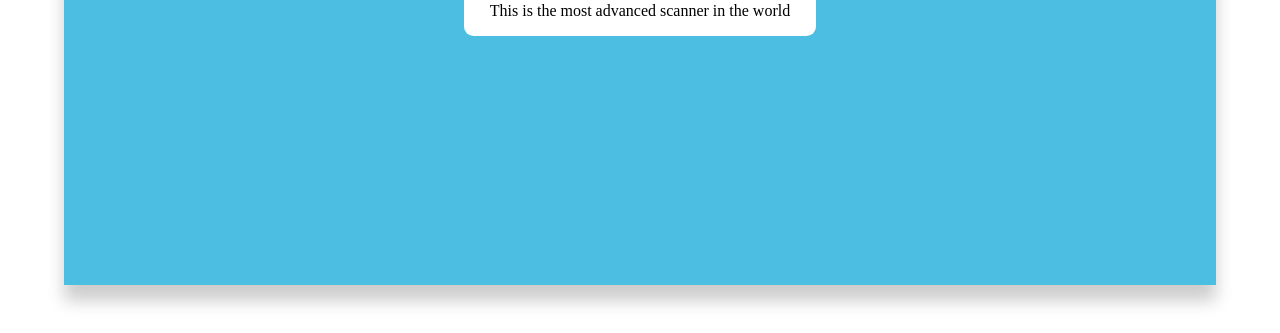
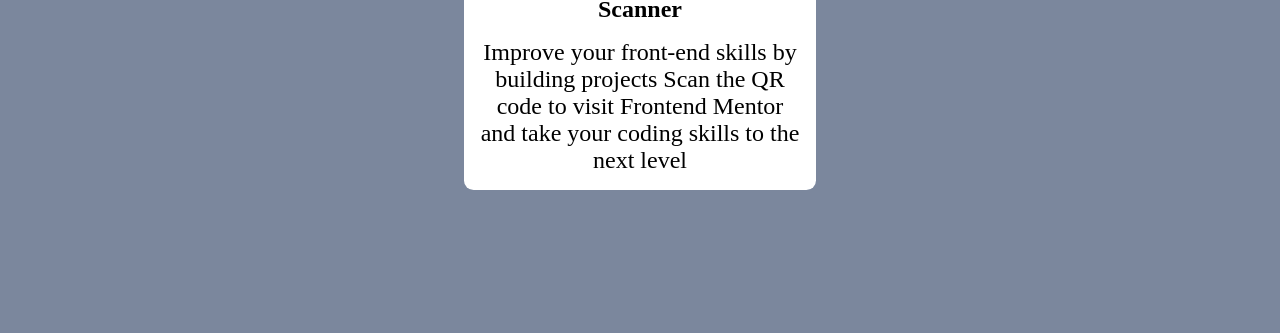
Before and after one commit to QiYuan08/qr-code-component.github.io, a plain HTML site: page index.html in a window 1280 px wide. Shown: the part 467-800 px from the top of the page. Drawn offline with Linux system fonts and the light colour scheme.

Commit message:
Corrected answer

```diff
--- a/index.css
+++ b/index.css
@@ -13,8 +13,9 @@
   padding: 0;
 }
 
-.body {
-    font-size: 62.5%
+body {
+  background-color: hsl(220, 15%, 55%);
+  font-size: 62.5%;
 
   min-height: 100vh;
   display: flex;
@@ -22,33 +23,13 @@
   justify-content: center;
 }
 
-.card-container {
-        display: flex;
-    align-items: center;
-    justify-content: center;
-
-    background-color: rgba(32, 174, 218, 0.8);
-    width: 90vw;
-    height: 90vh;
-    margin: 2rem auto 2rem auto;
-    box-shadow: 0 1rem 1rem rgba(0, 0, 0, 0.2);
-}
-
 .card {
   @media only screen and (max-width: 640px) {
     max-width: 90%;
-
   }
 
   max-width: 20rem;
-    margin-top: 4rem;
-    margin-bottom: auto;
-    margin-left: auto;
-    margin-right: auto;
-    left: 0;
-    right: 0;
-
-    border-radius: .6rem;
+  border-radius: 0.6rem;
   padding: 1rem 1rem;
   display: flex;
   row-gap: 1rem;
@@ -65,9 +46,11 @@
 
 .card-heading {
   text-align: center;
+  font-size: 1.5rem;
   font-weight: 700;
 }
 
 .card-text {
+  font-size: 1.5rem;
   text-align: center;
 }
--- a/index.html
+++ b/index.html
@@ -1,25 +1,43 @@
 <!DOCTYPE html>
 <html lang="en">
   <head>
-  <meta charset="UTF-8">
-  <meta name="viewport" content="width=device-width, initial-scale=1.0"> <!-- displays site properly based on user's device -->
+    <meta charset="UTF-8" />
+    <meta name="viewport" content="width=device-width, initial-scale=1.0" />
+    <!-- displays site properly based on user's device -->
 
-  <link rel="icon" type="image/png" sizes="32x32" href="./images/favicon-32x32.png">
-  <link rel="stylesheet" type="text/css" href="./index.css"  >
+    <link
+      rel="icon"
+      type="image/png"
+      sizes="32x32"
+      href="./images/favicon-32x32.png"
+    />
+    <link rel="stylesheet" type="text/css" href="./index.css" />
     <title>Frontend Mentor | QR code component</title>
 
     <!-- Feel free to remove these styles or customise in your own stylesheet 👍 -->
     <style>
-    .attribution { font-size: 11px; text-align: center; }
-    .attribution a { color: hsl(228, 45%, 44%); }
+      .attribution {
+        font-size: 11px;
+        text-align: center;
+      }
+      .attribution a {
+        color: hsl(228, 45%, 44%);
+      }
     </style>
   </head>
   <body>
     <div class="card-container">
       <div class="card">
-      <img src="./images/image-qr-code.png" alt="qr code image" class="card-img">
+        <img
+          src="./images/image-qr-code.png"
+          alt="qr code image"
+          class="card-img"
+        />
         <h1 class="card-heading">Scanner</h1>
-      <p class="card-text">This is the most advanced scanner in the world</p>
+        <p class="card-text">
+          Improve your front-end skills by building projects Scan the QR code to
+          visit Frontend Mentor and take your coding skills to the next level
+        </p>
       </div>
     </div>
   </body>
```
Lines whose indentation alone changed are shown as unchanged.
